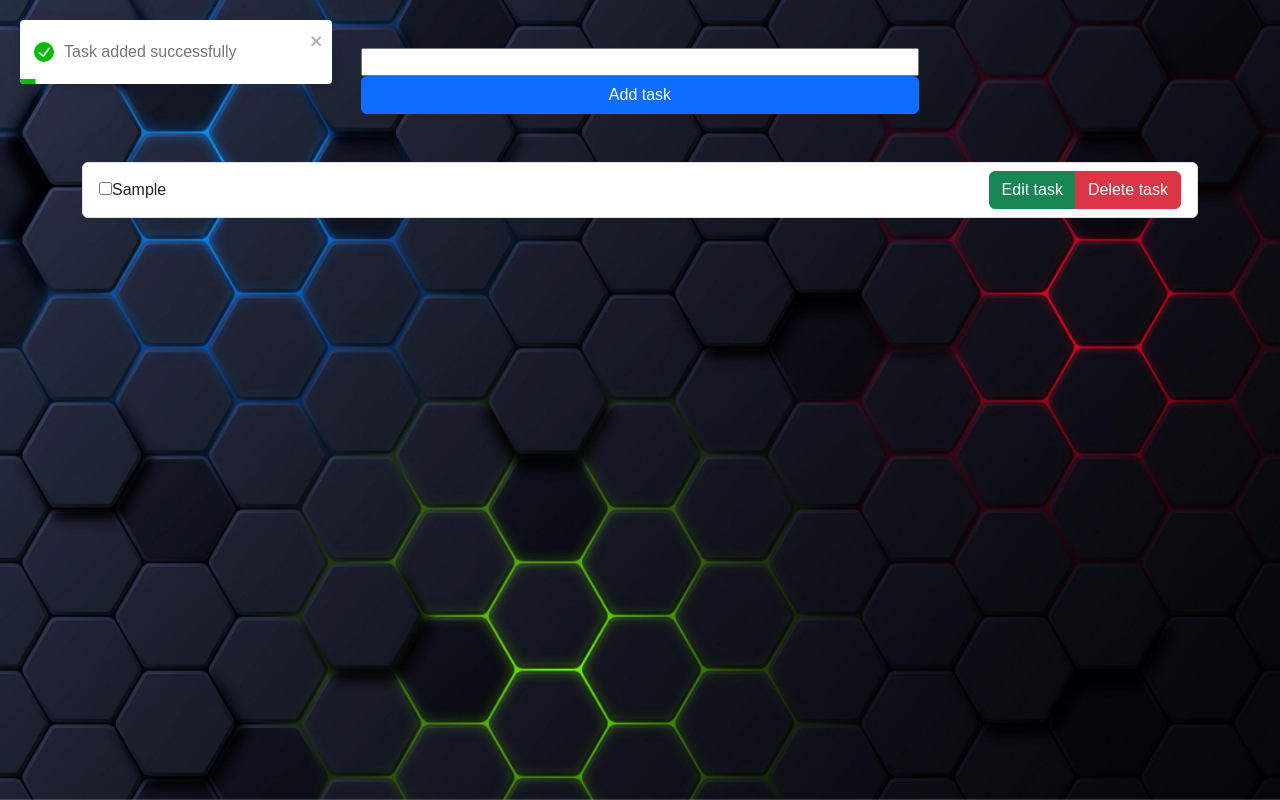
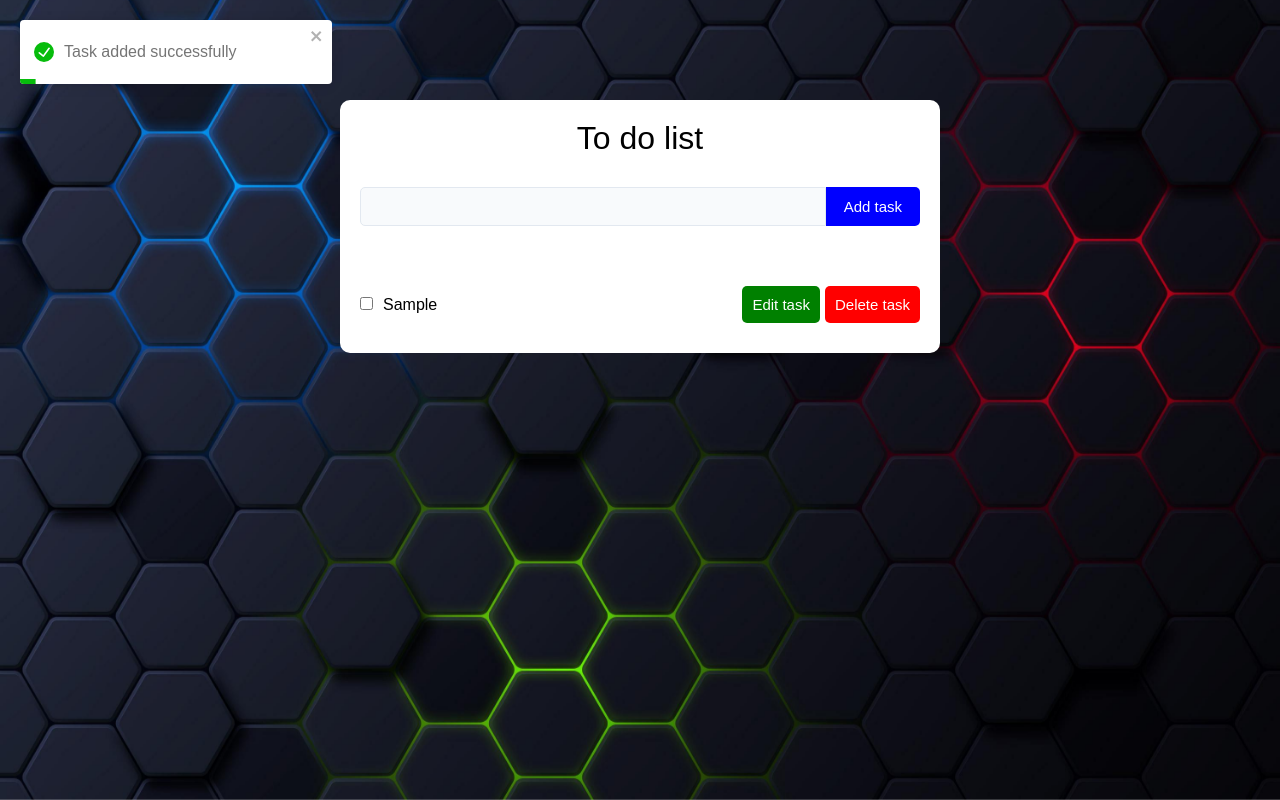
Before and after one commit to Abdurauf1/todo-app, a React (Vite) app: page / in a window 1280 px wide. Both pictures are taken after typing "Sample" into the empty fields and a click on the button "Add task". Built offline with nearby package versions, Linux system fonts and the light colour scheme.

Commit message:
feat: change styles

```diff
--- a/package.json
+++ b/package.json
@@ -10,10 +10,8 @@
     "preview": "vite preview"
   },
   "dependencies": {
-    "bootstrap": "^5.3.0",
     "less": "^4.1.3",
     "react": "^18.2.0",
-    "react-bootstrap": "^2.8.0",
     "react-dom": "^18.2.0",
     "react-toastify": "^9.1.3"
   },
--- a/src/App.tsx
+++ b/src/App.tsx
@@ -1,5 +1,4 @@
-import React, { useState } from "react";
-import { Button, ButtonGroup } from "react-bootstrap";
+import { useState, FC } from "react";
 import { ToastContainer, toast } from "react-toastify";
 
 interface TodoItem {
@@ -8,9 +7,11 @@ interface TodoItem {
   completed: boolean;
 }
 
-const App: React.FC = () => {
+const App: FC = () => {
   const [todos, setTodos] = useState<TodoItem[]>([]);
   const [inputVal, setInputVal] = useState<string>("");
+  const [isChecked, setIsChecked] = useState<boolean>(false);
+  const [isEditing, setIsEditing] = useState<boolean>(false);
 
   const addItem = (): void => {
     if (inputVal.trim() !== "") {
@@ -30,41 +31,72 @@ const App: React.FC = () => {
   const deleteItem = (id: string): void => {
     const updateTodos: TodoItem[] = todos.filter(todo => todo.id !== id);
     setTodos(updateTodos);
-    toast.success("Task deleted successfully");
+    toast.error("Task deleted successfully");
   };
 
-  const editItem = (id: string): void => {
-    console.log(id);
+  const handleEditing = (): void => {
+    todos.map(todo => {
+      const oldTodo = {
+        id: todo.id,
+        text: todo.text,
+        completed: todo.completed,
+      };
+      setInputVal(oldTodo.text);
+    });
+    setIsEditing(true);
+  };
+
+  const editItem = (): void => {
+    let newName = inputVal;
+    todos.map(todo => {
+      const newTodo = {
+        id: todo.id,
+        text: newName,
+        completed: todo.completed,
+      };
+      setTodos([...todos, newTodo]);
+    });
+    setInputVal("");
+    setIsEditing(false);
   };
 
   return (
     <div className="background">
       <ToastContainer position="top-left" autoClose={2000} />
-      <div className="container mx-auto">
-        <div className="row col-6 mx-auto mt-5">
+      <div className="container">
+        <h1>To do list</h1>
+        <div className="add-item-wrapper">
           <input onChange={e => setInputVal(e.target.value)} value={inputVal} />
-          <Button className="btn-primary" onClick={addItem}>
-            Add task
-          </Button>
+          <button
+            className={`${isEditing ? "btn-success" : "btn-primary"}`}
+            onClick={isEditing ? editItem : addItem}
+          >
+            {isEditing ? "Save" : "Add task"}
+          </button>
         </div>
-        <ul className="list-group my-5">
+        <ul className="list-group">
           {todos.map(todo => (
             <li
               className="list-group-item d-flex align-items-center justify-content-between"
               key={todo.id}
             >
-              <span>
-                <input type="checkbox" />
-                {todo.text}
-              </span>
-              <ButtonGroup>
-                <Button className="btn-success" onClick={() => editItem(todo.id)}>
+              <div>
+                <input
+                  className="checkbox"
+                  onChange={() => setIsChecked(!isChecked)}
+                  id={todo.id}
+                  type="checkbox"
+                />
+                <label htmlFor={todo.id}>{todo.text}</label>
+              </div>
+              <div>
+                <button className="btn btn-success" onClick={() => handleEditing()}>
                   Edit task
-                </Button>
-                <Button className="btn-danger" onClick={() => deleteItem(todo.id)}>
+                </button>
+                <button className="btn btn-danger" onClick={() => deleteItem(todo.id)}>
                   Delete task
-                </Button>
-              </ButtonGroup>
+                </button>
+              </div>
             </li>
           ))}
         </ul>
--- a/src/index.less
+++ b/src/index.less
@@ -19,6 +19,77 @@
   overflow-y: scroll;
 }
 
-input:checked {
-  color: red;
+.container {
+  width: 600px;
+  margin: 100px auto 0 auto;
+  background-color: #fff;
+  border-radius: 10px;
+  padding: 20px;
+  h1 {
+    text-align: center;
+    font-weight: 400;
+    margin-bottom: 30px;
+  }
+  .add-item-wrapper {
+    display: flex;
+    input {
+      width: 500px;
+      padding: 10px;
+      outline: none;
+      font-size: 15px;
+      background-color: #f8fafc;
+      border: 1px solid #e2e8f0;
+      border-top-left-radius: 5px;
+      border-bottom-left-radius: 5px;
+    }
+    button {
+      width: 100px;
+      padding: 10px;
+      outline: none;
+      color: #fff;
+      font-size: 15px;
+      border: none;
+      cursor: pointer;
+      border-top-right-radius: 5px;
+      border-bottom-right-radius: 5px;
+    }
+  }
+  .list-group {
+    width: 100%;
+    margin: 50px auto 0 auto;
+    background-color: #fff;
+    border-radius: 10px;
+    .list-group-item {
+      display: flex;
+      justify-content: space-between;
+      align-items: center;
+      padding: 10px 0;
+      div {
+        .checkbox {
+          margin-right: 10px;
+        }
+      }
+    }
+  }
 }
+
+.btn {
+  padding: 10px;
+  color: #fff;
+  font-size: 15px;
+  border: none;
+  border-radius: 5px;
+  margin-left: 5px;
+}
+
+.btn-success {
+  background-color: green;
+}
+
+.btn-primary {
+  background-color: blue;
+}
+
+.btn-danger {
+  background-color: red;
+}
--- a/src/main.tsx
+++ b/src/main.tsx
@@ -2,7 +2,6 @@ import React from "react";
 import ReactDOM from "react-dom/client";
 import App from "./App.tsx";
 import "./index.less";
-import "bootstrap/dist/css/bootstrap.css";
 import "react-toastify/dist/ReactToastify.css";
 
 ReactDOM.createRoot(document.getElementById("root") as HTMLElement).render(
```
Also changed, not shown: 1 other file (tests, documents, lock files or other folders).
